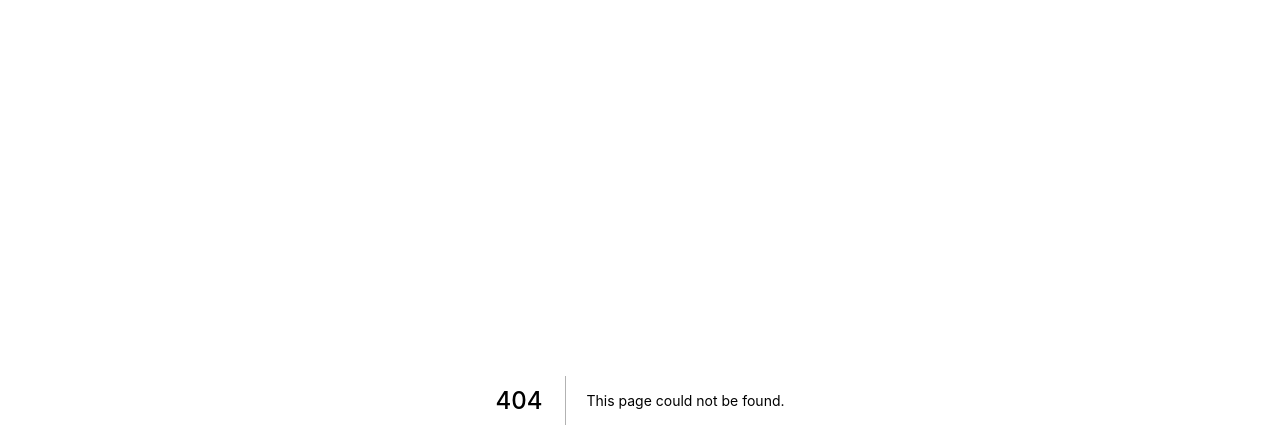
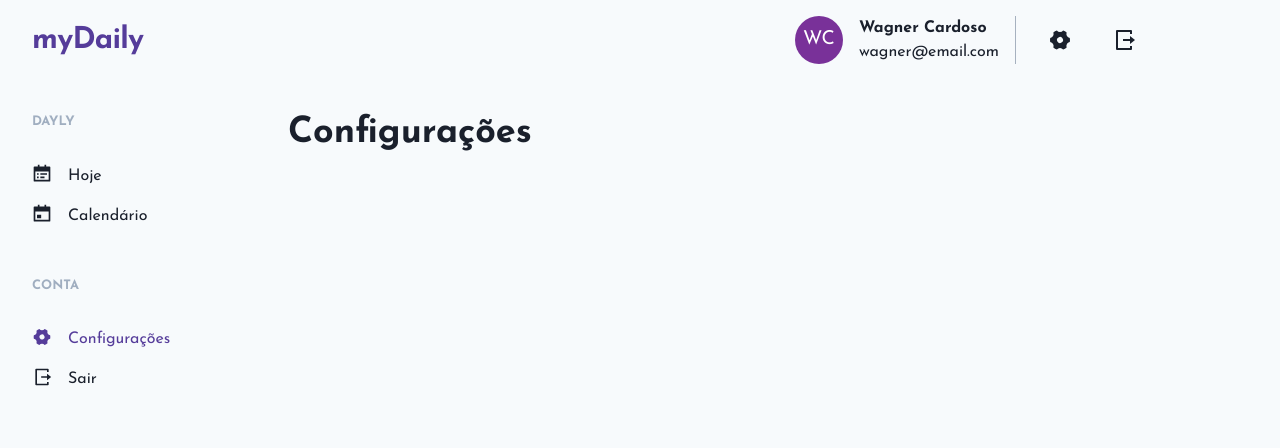
Before and after one commit to wcardosos/my-daily, a Next.js app: page /config in a window 1280 px wide. Before the commit this address had no page. Shown: the top 448 px of the page. Built offline with nearby package versions, Linux system fonts and the light colour scheme.

Commit message:
feat(pages) Add nav pages

```diff
--- /dev/null
+++ b/src/pages/config.tsx
@@ -0,0 +1,13 @@
+import React from 'react';
+import { Box, Heading } from '@chakra-ui/react';
+import Page from '../components/Page';
+
+export default function Home() {
+  return (
+    <Page>
+      <Box>
+        <Heading>Configurações</Heading>
+      </Box>
+    </Page>
+  );
+}
```
Also changed, not shown: src/pages/calendar.tsx (added, +13 -0 lines), src/pages/daily.tsx (added, +13 -0 lines).
